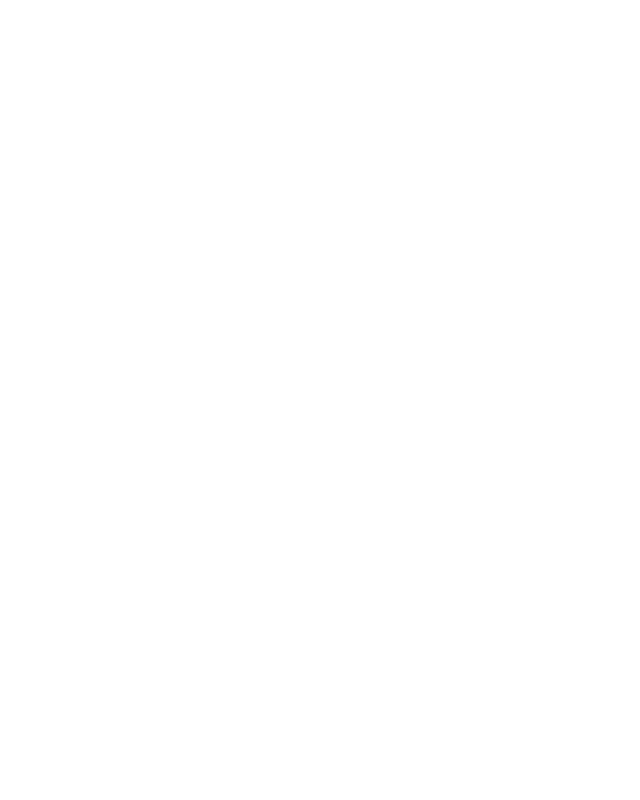
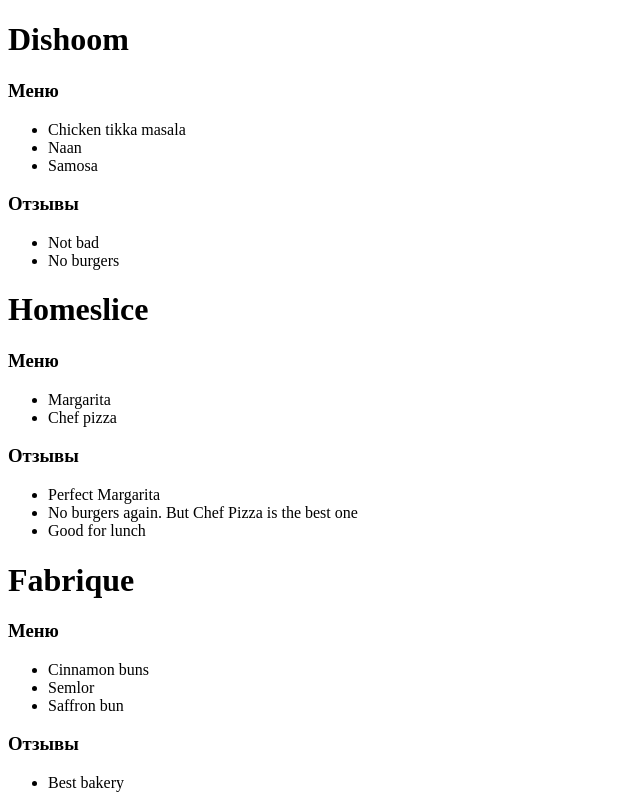
Before and after one commit to RareMashiro/ReactCourse, a React (Vite) app: page / in a window 1280 px wide. Shown: the top 800 px of the page, without its empty margins (0-640 px from the left). Built offline with nearby package versions, Linux system fonts and the light colour scheme.

Commit message:
ДЗ выполнено

```diff
--- /dev/null
+++ b/materials/mock.js
@@ -0,0 +1,142 @@
+export const restaurants = [
+  {
+    id: "a757a0e9-03c1-4a2a-b384-8ac21dbe2fb2",
+    name: "Dishoom",
+    menu: [
+      {
+        id: "d75f762a-eadd-49be-8918-ed0daa8dd024",
+        name: "Chicken tikka masala",
+        price: 12,
+        ingredients: ["chicken", "rice"],
+      },
+      {
+        id: "c3cb8f92-a2ed-4716-92a1-b6ea813e9049",
+        name: "Naan",
+        price: 3,
+        ingredients: ["bread"],
+      },
+      {
+        id: "bd129641-c0eb-432b-84b6-8b81d2930358",
+        name: "Samosa",
+        price: 8,
+        ingredients: ["chicken", "bread"],
+      },
+    ],
+    reviews: [
+      {
+        id: "5909796d-5030-4e36-adec-68b8f9ec2d96",
+        user: "Antony",
+        text: "Not bad",
+        rating: 5,
+      },
+      {
+        id: "429dea85-11dd-4054-a31e-c60c92e17255",
+        user: "Sam",
+        text: "No burgers",
+        rating: 3,
+      },
+    ],
+  },
+  {
+    id: "bb8afbec-2fec-491f-93e9-7f13950dd80b",
+    name: "Homeslice",
+    menu: [
+      {
+        id: "25402233-0095-49ea-9939-1e67ed89ffb9",
+        name: "Margarita",
+        price: 9,
+        ingredients: ["bread", "cheese", "tomatoes"],
+      },
+      {
+        id: "90902233-0095-49ea-9939-1e67ed89ffb9",
+        name: "Chef pizza",
+        price: 10,
+        ingredients: ["bread", "cheese", "tomatoes", "chicken"],
+      },
+    ],
+    reviews: [
+      {
+        id: "53b642d7-5e86-4717-a466-0640a1dee076",
+        user: "Diana",
+        text: "Perfect Margarita",
+        rating: 5,
+      },
+      {
+        id: "c27ab88e-375c-4e98-aa94-8a180150a797",
+        user: "Sam",
+        text: "No burgers again. But Chef Pizza is the best one",
+        rating: 4,
+      },
+      {
+        id: "abc0c5e1-cd57-4f0a-99d9-00e6b4533b3a",
+        user: "Lolly",
+        text: "Good for lunch",
+        rating: 5,
+      },
+    ],
+  },
+  {
+    id: "982bfbce-c5e0-41a0-9f99-d5c20ecee49d",
+    name: "Fabrique",
+    menu: [
+      {
+        id: "08c9ffa0-d003-4310-9e15-20978743296e",
+        name: "Cinnamon buns",
+        price: 5,
+        ingredients: ["bread"],
+      },
+      {
+        id: "64a4967c-2080-4a99-9074-4655a4569a95",
+        name: "Semlor",
+        price: 2,
+        ingredients: ["bread", "cream"],
+      },
+      {
+        id: "4bc8528e-26d1-46c3-a522-8e18d10c8c84",
+        name: "Saffron bun",
+        price: 4,
+        ingredients: ["bread"],
+      },
+    ],
+    reviews: [
+      {
+        id: "53b642d7-5e86-4717-a466-0640a1dee076",
+        user: "Agata",
+        text: "Best bakery",
+        rating: 5,
+      },
+    ],
+  },
+  {
+    id: "d9241927-09e1-44f3-8986-a76346869037",
+    name: "Flat Iron",
+    menu: [
+      {
+        id: "6c02c2ce-b868-4191-b4a7-8686429f4bac",
+        name: "Flat Iron Steak",
+        price: 10,
+        ingredients: ["beef"],
+      },
+      {
+        id: "99bb6fbb-e53b-4b7e-b9c2-23b63b77385d",
+        name: "Flat Iron Burger",
+        price: 10,
+        ingredients: ["bread", "beef"],
+      },
+    ],
+    reviews: [
+      {
+        id: "5db6247b-ab1c-49db-be1f-8dd27fd38b81",
+        user: "Sam",
+        text: "Finally! This place is amazing place for breakfast, lunch, dinner and supper",
+        rating: 5,
+      },
+      {
+        id: "381b0c31-6360-43ff-80d1-581a116159d8",
+        user: "Rebeca",
+        text: "Meat here is extremely delicious",
+        rating: 5,
+      },
+    ],
+  },
+];
--- a/src/main.jsx
+++ b/src/main.jsx
@@ -1,3 +1,125 @@
+/* eslint-disable react/no-children-prop */
 import ReactDOM from 'react-dom/client'
+import { restaurants } from '../materials/mock';
+// import React from 'react';
+// import { restaurants } from '../materials/mock';
 
-ReactDOM.createRoot(document.getElementById('root')).render()
+const root = ReactDOM.createRoot(document.getElementById('root'));
+
+root.render(
+    <div>
+        <div className='restaurant'>
+            <h1 className='head'>{restaurants[0].name}</h1>
+            <h3 className='menu'>Меню</h3>
+            <ul className='menu-list'>
+                <li className='menu-item'>{restaurants[0].menu[0].name}</li>
+                <li className='menu-item'>{restaurants[0].menu[1].name}</li>
+                <li className='menu-item'>{restaurants[0].menu[2].name}</li>
+            </ul>
+            <h3 className='review'>Отзывы</h3>
+            <ul className='review-list'>
+                <li className='review-item'>{restaurants[0].reviews[0].text}</li>
+                <li className='review-item'>{restaurants[0].reviews[1].text}</li>
+            </ul>
+        </div>
+        <div className='restaurant'>
+            <h1 className='head'>{restaurants[1].name}</h1>
+            <h3 className='menu'>Меню</h3>
+            <ul className='menu-list'>
+                <li className='menu-item'>{restaurants[1].menu[0].name}</li>
+                <li className='menu-item'>{restaurants[1].menu[1].name}</li>
+            </ul>
+            <h3 className='review'>Отзывы</h3>
+            <ul className='review-list'>
+                <li className='review-item'>{restaurants[1].reviews[0].text}</li>
+                <li className='review-item'>{restaurants[1].reviews[1].text}</li>
+                <li className='review-item'>{restaurants[1].reviews[2].text}</li>
+            </ul>
+        </div>
+        <div className='restaurant'>
+            <h1 className='head'>{restaurants[2].name}</h1>
+            <h3 className='menu'>Меню</h3>
+            <ul className='menu-list'>
+                <li className='menu-item'>{restaurants[2].menu[0].name}</li>
+                <li className='menu-item'>{restaurants[2].menu[1].name}</li>
+                <li className='menu-item'>{restaurants[2].menu[2].name}</li>
+            </ul>
+            <h3 className='review'>Отзывы</h3>
+            <ul className='review-list'>
+                <li className='review-item'>{restaurants[2].reviews[0].text}</li>
+            </ul>
+        </div>
+        <div className='restaurant'>
+            <h1 className='head'>{restaurants[3].name}</h1>
+            <h3 className='menu'>Меню</h3>
+            <ul className='menu-list'>
+                <li className='menu-item'>{restaurants[3].menu[0].name}</li>
+                <li className='menu-item'>{restaurants[3].menu[1].name}</li>
+            </ul>
+            <h3 className='review'>Отзывы</h3>
+            <ul className='review-list'>
+                <li className='review-item'>{restaurants[3].reviews[0].text}</li>
+                <li className='review-item'>{restaurants[3].reviews[1].text}</li>
+            </ul>
+        </div>
+    </div>
+);
+
+// root.render(
+//     React.createElement('div', {children: [
+//         React.createElement('div', {children: [
+//             React.createElement('h1', {children: restaurants[0].name}),
+//             React.createElement('h3', {children: 'Меню'}),
+//             React.createElement('ul', {children: [
+//                 React.createElement('li', {children: restaurants[0].menu[0].name}),
+//                 React.createElement('li', {children: restaurants[0].menu[1].name}),
+//                 React.createElement('li', {children: restaurants[0].menu[2].name})
+//             ]}),
+//             React.createElement('h3', {children: 'Отзывы'} ),
+//             React.createElement('ul', {children: [
+//                 React.createElement('li', {children: restaurants[0].reviews[0].text}),
+//                 React.createElement('li', {children: restaurants[0].reviews[1].text})
+//             ]})
+//         ]}),
+//         React.createElement('div', {children: [
+//             React.createElement('h1', {children: restaurants[1].name}),
+//             React.createElement('h3', {children: 'Меню'} ),
+//             React.createElement('ul', {children: [
+//                 React.createElement('li', {children: restaurants[1].menu[0].name}),
+//                 React.createElement('li', {children: restaurants[1].menu[1].name})
+//             ]}),
+//             React.createElement('h3', {children: 'Отзывы'} ),
+//             React.createElement('ul', {children: [
+//                 React.createElement('li', {children: restaurants[1].reviews[0].text}),
+//                 React.createElement('li', {children: restaurants[1].reviews[1].text}),
+//                 React.createElement('li', {children: restaurants[1].reviews[2].text})
+//             ]})
+//         ]}),
+//         React.createElement('div', {children: [
+//             React.createElement('h1', {children: restaurants[2].name}),
+//             React.createElement('h3', {children: 'Меню'} ),
+//             React.createElement('ul', {children: [
+//                 React.createElement('li', {children: restaurants[2].menu[0].name}),
+//                 React.createElement('li', {children: restaurants[2].menu[1].name}),
+//                 React.createElement('li', {children: restaurants[2].menu[2].name})
+//             ]}),
+//             React.createElement('h3', {children: 'Отзывы'} ),
+//             React.createElement('ul', {children: [
+//                 React.createElement('li', {children: restaurants[2].reviews[0].text})
+//             ]})
+//         ]}),
+//         React.createElement('div', {children: [
+//             React.createElement('h1', {children: restaurants[3].name}),
+//             React.createElement('h3', {children: 'Меню'} ),
+//             React.createElement('ul', {children: [
+//                 React.createElement('li', {children: restaurants[3].menu[0].name}),
+//                 React.createElement('li', {children: restaurants[3].menu[1].name})
+//             ]}),
+//             React.createElement('h3', {children: 'Отзывы'} ),
+//             React.createElement('ul', {children: [
+//                 React.createElement('li', {children: restaurants[3].reviews[0].text}),
+//                 React.createElement('li', {children: restaurants[3].reviews[1].text})
+//             ]})
+//         ]})
+//     ]})
+// );
```
